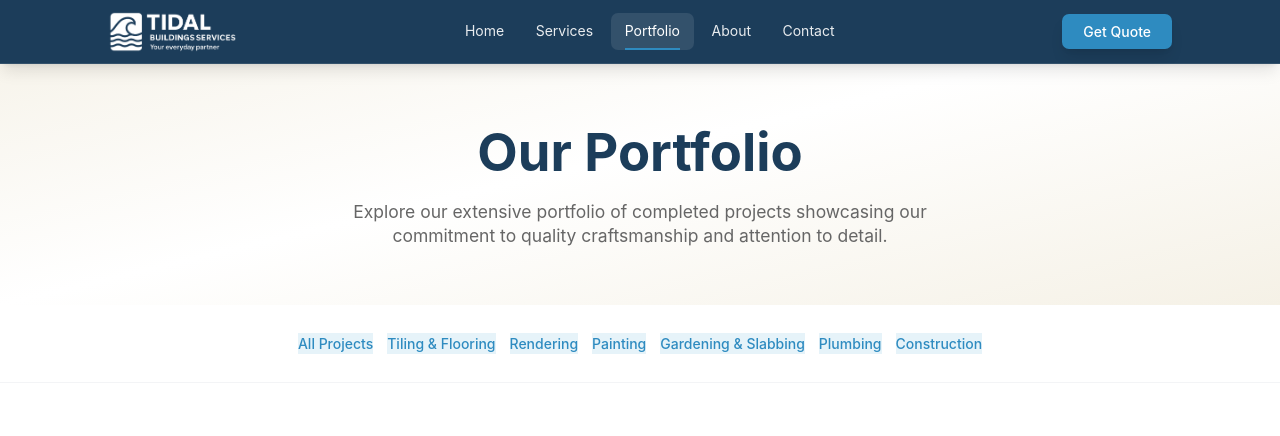
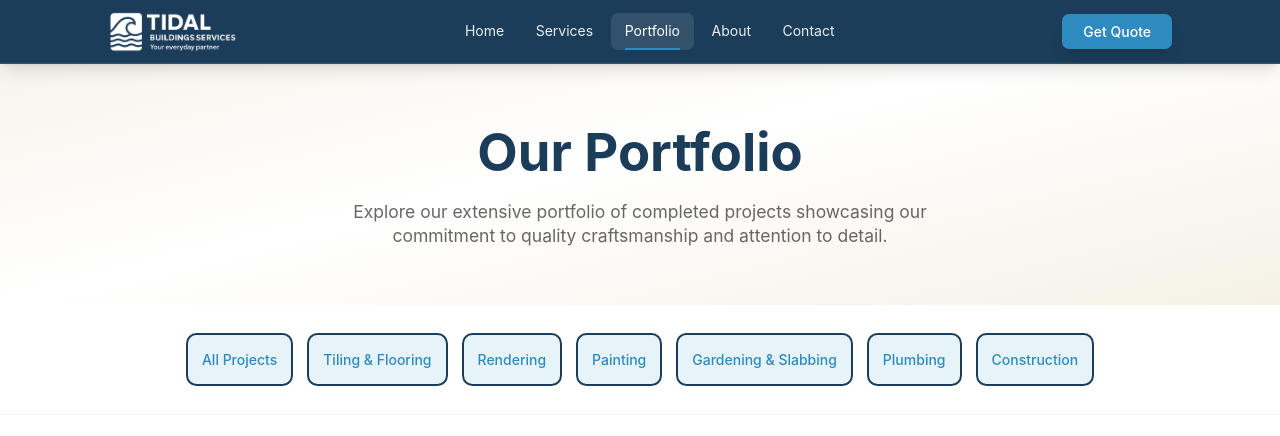
Before and after one commit to biziwebltd/tidal-building, a React app: page portfolio.html in a window 1280 px wide. Shown: the top 436 px of the page. Built offline with nearby package versions, Linux system fonts and the light colour scheme.

Commit message:
portfolio.html

```diff
--- a/portfolio.html
+++ b/portfolio.html
@@ -117,13 +117,13 @@
         <section class="py-8 bg-white border-b border-gray-100">
             <div class="max-w-7xl mx-auto px-4 sm:px-6 lg:px-8">
                 <div class="flex flex-wrap justify-center gap-4">
-                    <button class="filter-btn bg-[#E6F3F9] text-[#2E8BC0] active" data-filter="all">All Projects</button>
-                    <button class="filter-btn bg-[#E6F3F9] text-[#2E8BC0]" data-filter="tiling">Tiling & Flooring</button>
-                    <button class="filter-btn bg-[#E6F3F9] text-[#2E8BC0]" data-filter="rendering">Rendering</button>
-                    <button class="filter-btn bg-[#E6F3F9] text-[#2E8BC0]" data-filter="painting">Painting</button>
-                    <button class="filter-btn bg-[#E6F3F9] text-[#2E8BC0]" data-filter="garden">Gardening & Slabbing</button>
-                    <button class="filter-btn bg-[#E6F3F9] text-[#2E8BC0]" data-filter="plumbing">Plumbing</button>
-                    <button class="filter-btn bg-[#E6F3F9] text-[#2E8BC0]" data-filter="construction">Construction</button>
+                    <button class="filter-btn active bg-[#E6F3F9] text-[#2E8BC0] border-2 border-[#1C3D5A]  hover:bg-[#1C3D5A] hover:text-white px-4 py-4 rounded-xl transition-all duration-200 group" data-filter="all">All Projects</button>
+                    <button class="filter-btn bg-[#E6F3F9] text-[#2E8BC0] border-2 border-[#1C3D5A]  hover:bg-[#1C3D5A] hover:text-white px-4 py-4 rounded-xl transition-all duration-200 group" data-filter="tiling">Tiling & Flooring</button>
+                    <button class="filter-btn bg-[#E6F3F9] text-[#2E8BC0] border-2 border-[#1C3D5A]  hover:bg-[#1C3D5A] hover:text-white px-4 py-4 rounded-xl transition-all duration-200 group" data-filter="rendering">Rendering</button>
+                    <button class="filter-btn bg-[#E6F3F9] text-[#2E8BC0] border-2 border-[#1C3D5A]  hover:bg-[#1C3D5A] hover:text-white px-4 py-4 rounded-xl transition-all duration-200 group" data-filter="painting">Painting</button>
+                    <button class="filter-btn bg-[#E6F3F9] text-[#2E8BC0] border-2 border-[#1C3D5A]  hover:bg-[#1C3D5A] hover:text-white px-4 py-4 rounded-xl transition-all duration-200 group" data-filter="garden">Gardening & Slabbing</button>
+                    <button class="filter-btn bg-[#E6F3F9] text-[#2E8BC0] border-2 border-[#1C3D5A]  hover:bg-[#1C3D5A] hover:text-white px-4 py-4 rounded-xl transition-all duration-200 group" data-filter="plumbing">Plumbing</button>
+                    <button class="filter-btn bg-[#E6F3F9] text-[#2E8BC0] border-2 border-[#1C3D5A]  hover:bg-[#1C3D5A] hover:text-white px-4 py-4 rounded-xl transition-all duration-200 group" data-filter="construction">Construction</button>
                 </div>
             </div>
         </section>
```
